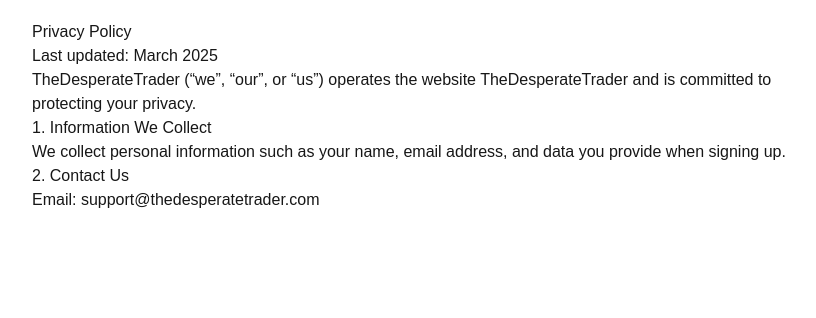
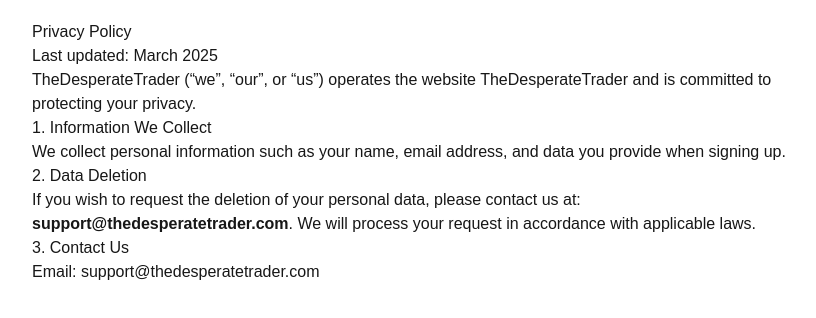
Before and after one commit to Jwood1988/thedesperatetrader, a Next.js app: page /privacy-policy in a window 1280 px wide. Shown: the top 318 px of the page, without its empty margins (228-1044 px from the left). Built offline with nearby package versions, Linux system fonts and the light colour scheme.

Commit message:
Added Data Deletion Information to Privacy Policy

```diff
--- a/src/app/privacy-policy/page.js
+++ b/src/app/privacy-policy/page.js
@@ -8,7 +8,12 @@
             </p>
             <h2>1. Information We Collect</h2>
             <p>We collect personal information such as your name, email address, and data you provide when signing up.</p>
-            <h2>2. Contact Us</h2>
+            <h2>2. Data Deletion</h2>
+            <p>
+                If you wish to request the deletion of your personal data, please contact us at:
+                <strong> support@thedesperatetrader.com</strong>. We will process your request in accordance with applicable laws.
+            </p>
+            <h2>3. Contact Us</h2>
             <p>Email: support@thedesperatetrader.com</p>
         </div>
     );
```
